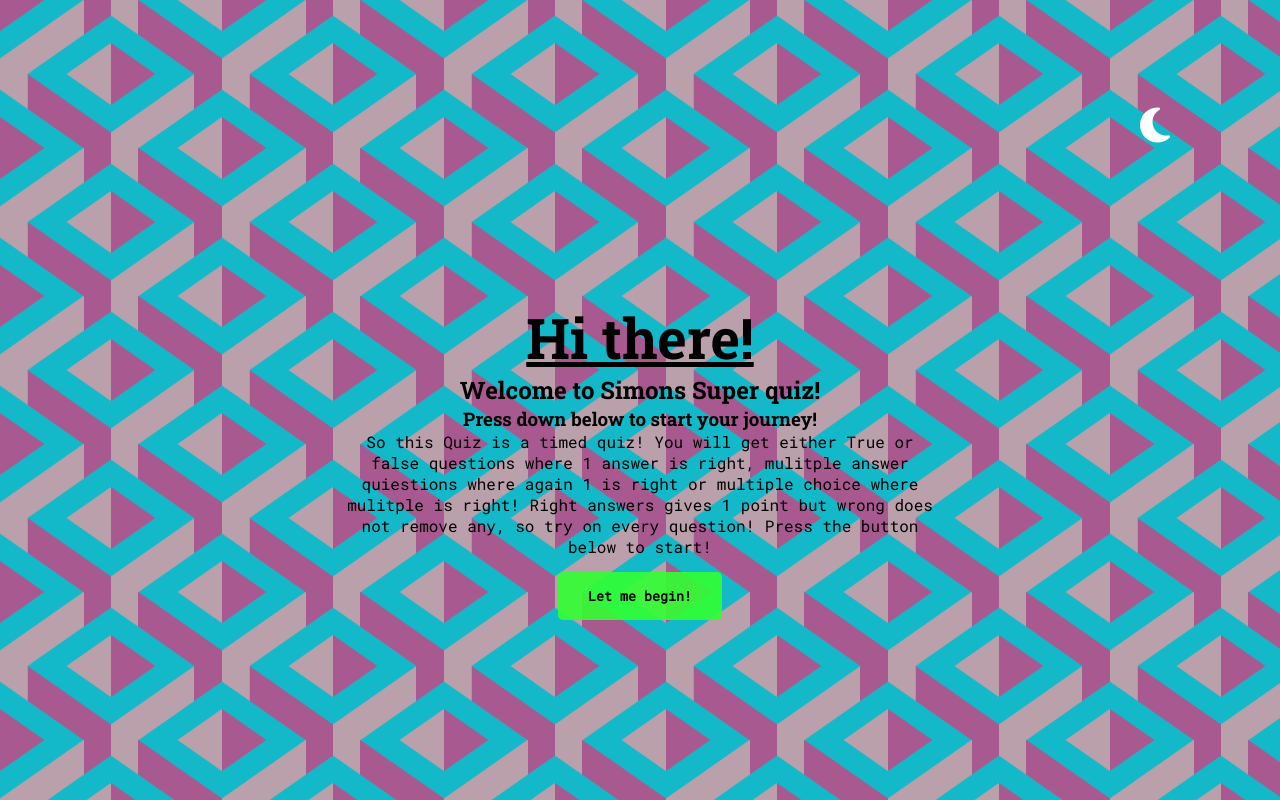
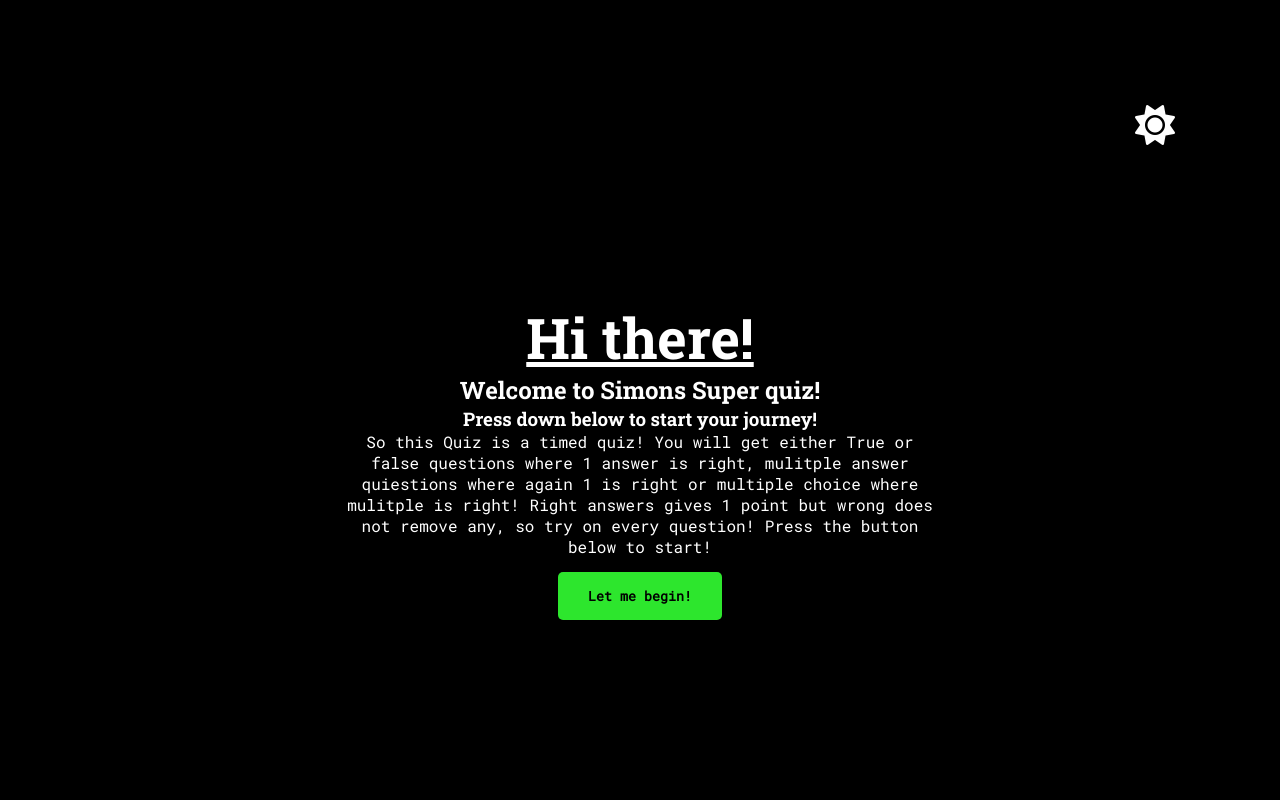
Before and after one commit to SimonKallkvist/QuizApp, a plain HTML site: page index.html in a window 1280 px wide. Both pictures are taken after a click on the button 1155 px from the left and 125 px from the top of the page. Drawn offline with Linux system fonts and the light colour scheme.

Commit message:
Added Darkmode and color too score

```diff
--- a/main.js
+++ b/main.js
@@ -30,7 +30,8 @@ let questions = [
         { text: "Mars", correct: false },
       ],
       typeOfQuestion: "checkbox",
-    },
+     }
+     ,
     {
       question: "The closest galaxy to the Milky Way is:",
       answers: [
@@ -39,146 +40,147 @@ let questions = [
         { text: "Whirlpool Galaxy", correct: false },
       ],
       typeOfQuestion: "radio",
-    },
-    {
-      question: "A light-year is a unit of time. (True/False)",
-      answers: [
-        { text: "True", correct: false },
-        { text: "False", correct: true },
-      ],
-      typeOfQuestion: "trueOrFalse",
-    },
-    {
-      question: 'Which planet is known as the "Red Planet"?',
-      answers: [
-        { text: "Mars", correct: true },
-        { text: "Venus", correct: false },
-        { text: "Jupiter", correct: false },
-      ],
-      typeOfQuestion: "radio",
-    },
-    {
-      question:
-        "The asteroid belt is located between which two planets? (Select all that apply)",
-      answers: [
-        { text: "Earth and Mars", correct: false },
-        { text: "Mars and Jupiter", correct: true },
-        { text: "Jupiter and Saturn", correct: false },
-      ],
-      typeOfQuestion: "radio",
-    },
-    {
-      question:
-        "The Hubble Space Telescope is named after the famous scientist Edwin Hubble. (True/False)",
-      answers: [
-        { text: "True", correct: false },
-        { text: "False", correct: false },
-      ],
-      typeOfQuestion: "trueOrFalse",
-    },
-    {
-      question:
-        "Which moon is known for its geysers of water vapor? (Select all that apply)",
-      answers: [
-        { text: "Europa", correct: false },
-        { text: "Ganymede", correct: false },
-        { text: "Enceladus", correct: true },
-        { text: "Io", correct: false },
-      ],
-      typeOfQuestion: "radio",
-    },
-    {
-      question: "The Great Red Spot is a storm on which planet?",
-      answers: [
-        { text: "Jupiter", correct: true },
-        { text: "Saturn", correct: false },
-        { text: "Neptune", correct: false },
-      ],
-      typeOfQuestion: "radio",
-    },
-    {
-      question: "A comet is primarily composed of:",
-      answers: [
-        { text: "Rock and Metal", correct: false },
-        { text: "Ice and Dust", correct: true },
-        { text: "Gas and Plasma", correct: false },
-      ],
-      typeOfQuestion: "radio",
-    },
-    {
-      question: "Pluto is classified as a dwarf planet. (True/False)",
-      answers: [
-        { text: "True", correct: true },
-        { text: "False", correct: false },
-      ],
-      typeOfQuestion: "trueOrFalse",
-    },
-    {
-      question: "Which planet is known for its beautiful ring system?",
-      answers: [
-        { text: "Saturn", correct: true },
-        { text: "Jupiter", correct: false },
-        { text: "Uranus", correct: false },
-        { text: "Pluto", correct: false },
-      ],
-      typeOfQuestion: "radio",
-    },
-    {
-      question: "The Oort Cloud is a region of space that contains primarily:",
-      answers: [
-        { text: "Comets", correct: true },
-        { text: "Asteroids", correct: false },
-        { text: "Dwarf Planets", correct: false },
-      ],
-      typeOfQuestion: "radio",
-    },
-    {
-      question: "The sun is a: (Select all that apply)",
-      answers: [
-        { text: "Planet", correct: false },
-        { text: "Moon", correct: false },
-        { text: "Star", correct: true },
-        { text: "Asteroid", correct: false },
-      ],
-      typeOfQuestion: "radio",
-    },
-    {
-      question: "The first human to walk on the moon was:",
-      answers: [
-        { text: "Buzz Aldrin", correct: false },
-        { text: "Neil Armstrong", correct: true },
-        { text: "Yuri Gagarin", correct: false },
-      ],
-      typeOfQuestion: "radio",
-    },
-    {
-      question: "Black holes emit light. (True/False)",
-      answers: [
-        { text: "True", correct: false },
-        { text: "False", correct: true },
-      ],
-      typeOfQuestion: "trueOrFalse",
-    },
-    {
-      question:
-        'Which of the following are considered "rocky" or "terrestrial" planets? (Select all that apply)',
-      answers: [
-        { text: "Earth", correct: true },
-        { text: "Jupiter", correct: false },
-        { text: "Mars", correct: true },
-        { text: "Venus", correct: true },
-      ],
-      typeOfQuestion: "checkbox",
-    },
-    {
-      question:
-        "The International Space Station (ISS) orbits the moon. (True/False)",
-      answers: [
-        { text: "True", correct: false },
-        { text: "False", correct: true },
-      ],
-      typeOfQuestion: "trueOrFalse",
-    },
+    }
+    //,
+    // {
+    //   question: "A light-year is a unit of time. (True/False)",
+    //   answers: [
+    //     { text: "True", correct: false },
+    //     { text: "False", correct: true },
+    //   ],
+    //   typeOfQuestion: "trueOrFalse",
+    // },
+    // {
+    //   question: 'Which planet is known as the "Red Planet"?',
+    //   answers: [
+    //     { text: "Mars", correct: true },
+    //     { text: "Venus", correct: false },
+    //     { text: "Jupiter", correct: false },
+    //   ],
+    //   typeOfQuestion: "radio",
+    // },
+    // {
+    //   question:
+    //     "The asteroid belt is located between which two planets? (Select all that apply)",
+    //   answers: [
+    //     { text: "Earth and Mars", correct: false },
+    //     { text: "Mars and Jupiter", correct: true },
+    //     { text: "Jupiter and Saturn", correct: false },
+    //   ],
+    //   typeOfQuestion: "radio",
+    // },
+    // {
+    //   question:
+    //     "The Hubble Space Telescope is named after the famous scientist Edwin Hubble. (True/False)",
+    //   answers: [
+    //     { text: "True", correct: false },
+    //     { text: "False", correct: false },
+    //   ],
+    //   typeOfQuestion: "trueOrFalse",
+    // },
+    // {
+    //   question:
+    //     "Which moon is known for its geysers of water vapor? (Select all that apply)",
+    //   answers: [
+    //     { text: "Europa", correct: false },
+    //     { text: "Ganymede", correct: false },
+    //     { text: "Enceladus", correct: true },
+    //     { text: "Io", correct: false },
+    //   ],
+    //   typeOfQuestion: "radio",
+    // },
+    // {
+    //   question: "The Great Red Spot is a storm on which planet?",
+    //   answers: [
+    //     { text: "Jupiter", correct: true },
+    //     { text: "Saturn", correct: false },
+    //     { text: "Neptune", correct: false },
+    //   ],
+    //   typeOfQuestion: "radio",
+    // },
+    // {
+    //   question: "A comet is primarily composed of:",
+    //   answers: [
+    //     { text: "Rock and Metal", correct: false },
+    //     { text: "Ice and Dust", correct: true },
+    //     { text: "Gas and Plasma", correct: false },
+    //   ],
+    //   typeOfQuestion: "radio",
+    // },
+    // {
+    //   question: "Pluto is classified as a dwarf planet. (True/False)",
+    //   answers: [
+    //     { text: "True", correct: true },
+    //     { text: "False", correct: false },
+    //   ],
+    //   typeOfQuestion: "trueOrFalse",
+    // },
+    // {
+    //   question: "Which planet is known for its beautiful ring system?",
+    //   answers: [
+    //     { text: "Saturn", correct: true },
+    //     { text: "Jupiter", correct: false },
+    //     { text: "Uranus", correct: false },
+    //     { text: "Pluto", correct: false },
+    //   ],
+    //   typeOfQuestion: "radio",
+    // },
+    // {
+    //   question: "The Oort Cloud is a region of space that contains primarily:",
+    //   answers: [
+    //     { text: "Comets", correct: true },
+    //     { text: "Asteroids", correct: false },
+    //     { text: "Dwarf Planets", correct: false },
+    //   ],
+    //   typeOfQuestion: "radio",
+    // },
+    // {
+    //   question: "The sun is a: (Select all that apply)",
+    //   answers: [
+    //     { text: "Planet", correct: false },
+    //     { text: "Moon", correct: false },
+    //     { text: "Star", correct: true },
+    //     { text: "Asteroid", correct: false },
+    //   ],
+    //   typeOfQuestion: "radio",
+    // },
+    // {
+    //   question: "The first human to walk on the moon was:",
+    //   answers: [
+    //     { text: "Buzz Aldrin", correct: false },
+    //     { text: "Neil Armstrong", correct: true },
+    //     { text: "Yuri Gagarin", correct: false },
+    //   ],
+    //   typeOfQuestion: "radio",
+    // },
+    // {
+    //   question: "Black holes emit light. (True/False)",
+    //   answers: [
+    //     { text: "True", correct: false },
+    //     { text: "False", correct: true },
+    //   ],
+    //   typeOfQuestion: "trueOrFalse",
+    // },
+    // {
+    //   question:
+    //     'Which of the following are considered "rocky" or "terrestrial" planets? (Select all that apply)',
+    //   answers: [
+    //     { text: "Earth", correct: true },
+    //     { text: "Jupiter", correct: false },
+    //     { text: "Mars", correct: true },
+    //     { text: "Venus", correct: true },
+    //   ],
+    //   typeOfQuestion: "checkbox",
+    // },
+    // {
+    //   question:
+    //     "The International Space Station (ISS) orbits the moon. (True/False)",
+    //   answers: [
+    //     { text: "True", correct: false },
+    //     { text: "False", correct: true },
+    //   ],
+    //   typeOfQuestion: "trueOrFalse",
+    // },
   ];
   // -_-
 
@@ -219,8 +221,10 @@ let questions = [
   function startQuiz() {
     questionIndex = 0;
     scoreCounter = 0;
+
     console.log(scoreCounter, questionIndex);
     nextBtn.innerHTML = "Next";
+
     showQuestions();
   }
   // -_-
@@ -403,6 +407,7 @@ let questions = [
     } else {
       startQuiz();
       console.log("balle");
+      questionShow.removeAttribute('style');
     }
   });
 
@@ -424,6 +429,13 @@ let questions = [
   function showScore() {
     resetQuestionBox();
     questionShow.innerHTML = `You scored a ${scoreCounter} out of ${questions.length} possible!`;
+    if(scoreCounter >= (questions.length)*.9){
+        questionShow.style.background = 'green';
+    }else if(scoreCounter <= (questions.length)*.75 && scoreCounter >= (questions.length)*.5){
+        questionShow.style.background = 'orange';
+    }else {
+        questionShow.style.background = 'red';
+    }
     nextBtn.innerHTML = "Play Again?";
     nextBtn.style.display = "block";
   }
@@ -447,7 +459,18 @@ let questions = [
   // -_-
 
   // Handelr of darkMode
+  let darkMode = document.querySelector('#darkMode');
+  let quizBg = document.querySelector('.quizBg');
 
+  darkMode.addEventListener('click', () => {
+    document.body.classList.toggle('darkMode');
+    quizBg.classList.toggle('quizBgDarkMode');
+    if(darkMode.innerHTML.includes('sun')){
+    darkMode.innerHTML = `<i class="fa-solid fa-moon"></i>`;
+}else {
+    darkMode.innerHTML = `<i class="fa-solid fa-sun"></i>`;
+}
+  });
   // -_-
 
   startQuiz();
--- a/style.css
+++ b/style.css
@@ -70,6 +70,8 @@ body {
   margin: 0;
   padding: 0;
   /* min-height: 100vh; */
+
+  transition: background 200ms ease-in-out;
 }
 
 
@@ -189,9 +191,16 @@ h1 {
   background: radial-gradient(circle at 60% 40%, #85480a 25%, transparent 26%),
     radial-gradient(circle at 40% 60%, #7c0f1580 25%, transparent 26%);
   background-size: 10rem 10rem;
-  background-color: #222;
+  background-color: #a9a9a9;
   opacity: 0.9;
   z-index: -1;
+}
+
+.quizBgDarkMode{
+  background: black;
+  /* border-radius: var(--_medium); */
+  border: 1px solid white;
+
 }
 
 /* -_- */
@@ -215,14 +224,14 @@ label {
 /* Disable class */
 .disabled {
   pointer-events: none;
-  opacity: 0.9;
+  opacity: 0.7;
 }
 
 /* -_- */
 
 /* Choosen class */
 .choosen {
-  box-shadow: 0px 0px 10px rgba(225, 255, 0, 0.9);
+  box-shadow: 1px 1px 20px rgba(225, 255, 0, 0.9);
 }
 /* -_- */
 
@@ -232,8 +241,9 @@ label {
     background:var(--_darkBg);
     background-size:var(--_darkBgSize);
     color: var(--_lightText);
-    min-height: 100vh;
+    /* min-height: 100vh; */
     top: 0;
+    transition: background 300ms ease-in-out;
 }
 
 #darkMode {
@@ -250,6 +260,7 @@ label {
     position: absolute;
     right: 10rem;
     top: 10rem;
+    cursor: pointer;
 }
 
 #darkMode:hover{
```
